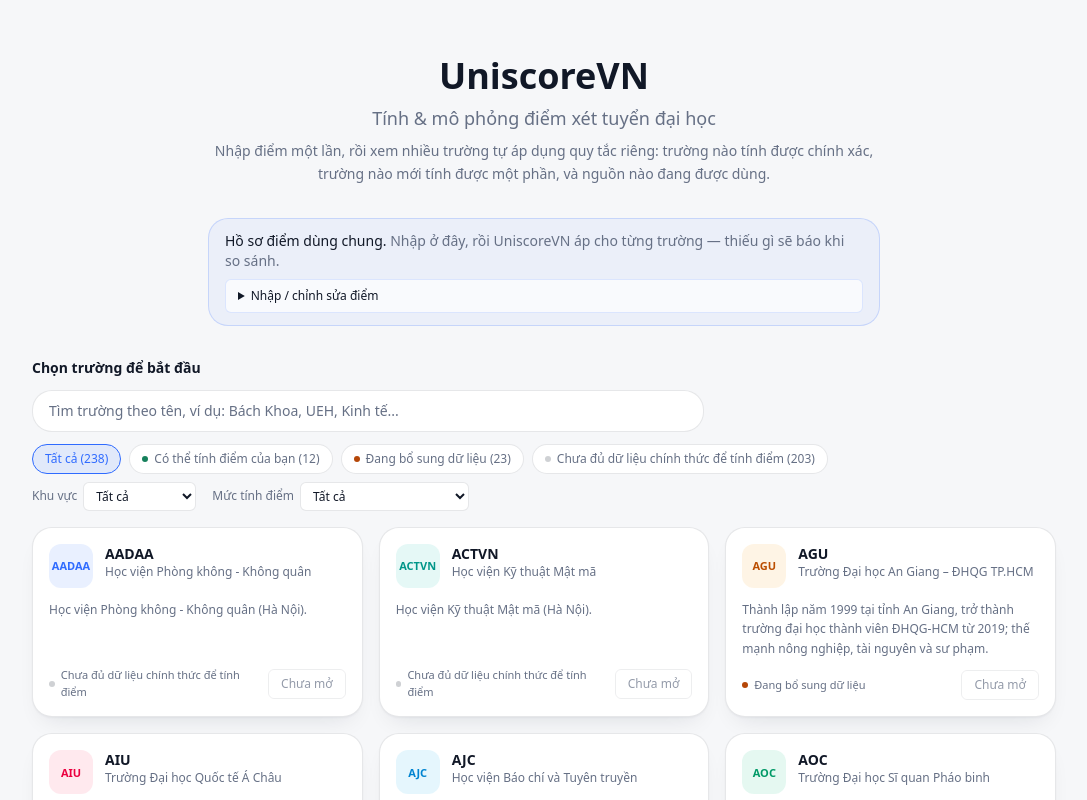
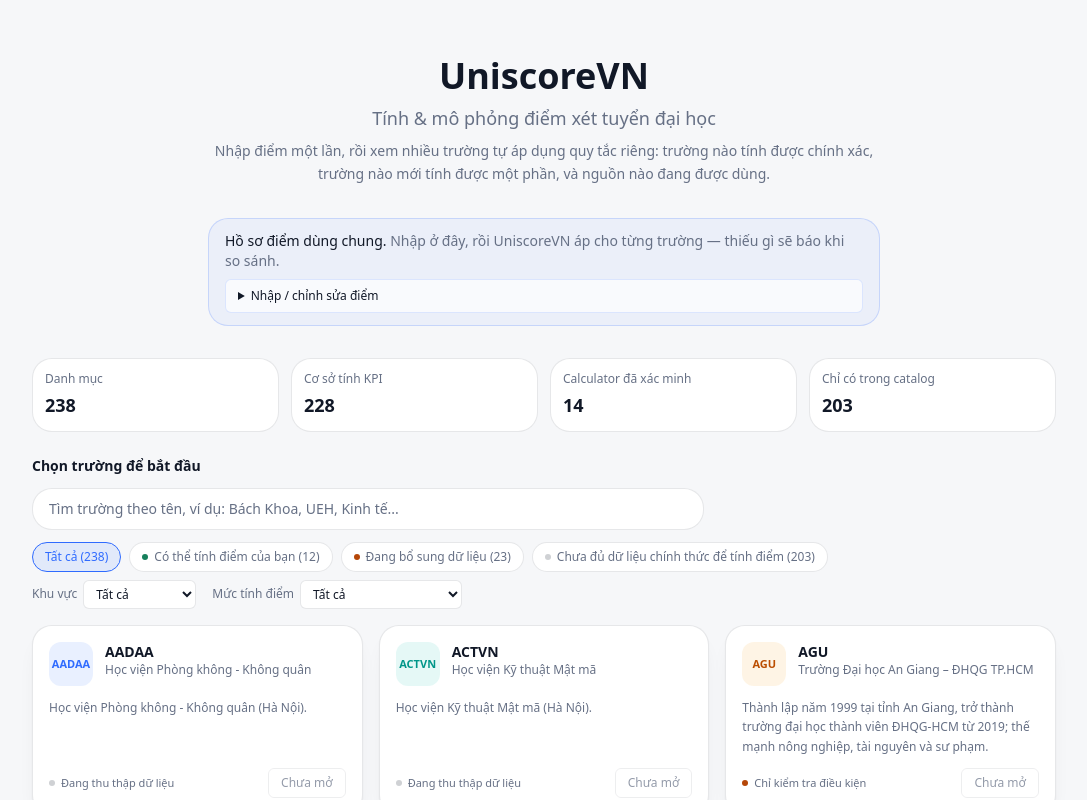
Before and after one commit to shadowhunter67/diemvao, a React (Vite) app: page / in a window 1280 px wide. Shown: the top 800 px of the page, without its empty margins (96-1183 px from the left). Built offline with nearby package versions, Linux system fonts and the light colour scheme.

Commit message:
Clarify catalog and calculator coverage

```diff
--- a/package.json
+++ b/package.json
@@ -6,6 +6,7 @@
   "scripts": {
     "dev": "vite",
     "audit:data": "jiti scripts/audit-admission-data.ts",
+    "stats:coverage": "jiti scripts/stats-coverage.ts",
     "build": "tsc -b && vite build",
     "check:bundle-size": "node scripts/check-bundle-size.mjs",
     "lint": "oxlint",
--- a/src/components/LandingPage.tsx
+++ b/src/components/LandingPage.tsx
@@ -5,6 +5,7 @@ import type { SchoolModule, SchoolRegion, SchoolStatus } from '../core/schoolMod
 import { useApplicantProfile } from '../core/applicantProfileContextCore';
 import { summarizeApplicantProfile } from '../core/applicantProfileSummary';
 import { deriveSchoolCtaLabel } from '../core/schoolCta';
+import { SUPPORT_STATUS_LABELS, deriveInstitutionSupportStatus, institutionCoverage, type InstitutionSupportStatus } from '../data/institutionCoverage';
 import { SharedProfileEditor } from './SharedProfileEditor';
 
 interface LandingPageProps {
@@ -23,9 +24,9 @@ const STATUS_TEXT: Record<SchoolStatus, string> = {
 /** Chấm trạng thái nhỏ trước tên CTA — màu suy trực tiếp từ capability thật (không hard-code theo
  * school ID), cùng nguồn với `deriveSchoolCtaLabel`. */
 function schoolStatusDotClass(school: SchoolModule): string {
-  const c = school.capabilities;
-  if (c?.exactCalculator) return 'bg-success';
-  if (c?.partialCalculator || c?.scoreConversion || c?.eligibility) return 'bg-warning';
+  const supportStatus = deriveInstitutionSupportStatus(school);
+  if (supportStatus === 'verified-calculator') return 'bg-success';
+  if (supportStatus === 'partial-calculator' || supportStatus === 'eligibility-only') return 'bg-warning';
   return 'bg-ink/20';
 }
 
@@ -55,21 +56,19 @@ type StatusFilter = SchoolStatus | 'all';
 const STATUS_FILTER_ORDER: SchoolStatus[] = ['supported', 'researching', 'formula-incomplete'];
 
 /** Mức tính điểm THẬT SỰ derive từ `capabilities` (không phải `status`, vốn còn phụ thuộc có Page
- * hay chưa — xem `schoolModule.ts`) — cùng nguồn với `schoolStatusDotClass`. Trường chưa set
- * `capabilities` (identity-only) rơi vào 'info'. */
-type CapabilityTier = 'exact' | 'partial' | 'info';
+ * hay chưa — xem `schoolModule.ts`) — cùng nguồn với `schoolStatusDotClass`. */
+type CapabilityTier = InstitutionSupportStatus;
 
 function deriveCapabilityTier(school: SchoolModule): CapabilityTier {
-  const c = school.capabilities;
-  if (c?.exactCalculator) return 'exact';
-  if (c?.partialCalculator || c?.scoreConversion || c?.eligibility) return 'partial';
-  return 'info';
+  return deriveInstitutionSupportStatus(school);
 }
 
 const TIER_LABELS: Record<CapabilityTier, string> = {
-  exact: 'Có công thức chính xác',
-  partial: 'Tính được một phần',
-  info: 'Chỉ có thông tin',
+  'verified-calculator': SUPPORT_STATUS_LABELS['verified-calculator'],
+  'partial-calculator': SUPPORT_STATUS_LABELS['partial-calculator'],
+  'eligibility-only': SUPPORT_STATUS_LABELS['eligibility-only'],
+  researched: SUPPORT_STATUS_LABELS.researched,
+  'catalog-only': SUPPORT_STATUS_LABELS['catalog-only'],
 };
 
 const REGION_LABELS: Record<SchoolRegion, string> = { hcm: 'TP.HCM', hanoi: 'Hà Nội', other: 'Khu vực khác' };
@@ -202,6 +201,24 @@ export function LandingPage({ onSelectSchool, onOpenCompare }: LandingPageProps)
       </div>
 
       <div className="mx-auto mt-8 max-w-5xl">
+        <section className="mb-6 grid grid-cols-2 gap-3 text-sm sm:grid-cols-4" aria-label="Thống kê độ phủ dữ liệu">
+          <div className="rounded-card border border-ink/10 bg-surface p-3">
+            <p className="text-xs text-muted">Danh mục</p>
+            <p className="mt-1 text-lg font-semibold text-ink">{institutionCoverage.totalCatalogEntries}</p>
+          </div>
+          <div className="rounded-card border border-ink/10 bg-surface p-3">
+            <p className="text-xs text-muted">Cơ sở tính KPI</p>
+            <p className="mt-1 text-lg font-semibold text-ink">{institutionCoverage.institutionEntries}</p>
+          </div>
+          <div className="rounded-card border border-ink/10 bg-surface p-3">
+            <p className="text-xs text-muted">Calculator đã xác minh</p>
+            <p className="mt-1 text-lg font-semibold text-ink">{institutionCoverage.fullyVerified}</p>
+          </div>
+          <div className="rounded-card border border-ink/10 bg-surface p-3">
+            <p className="text-xs text-muted">Chỉ có trong catalog</p>
+            <p className="mt-1 text-lg font-semibold text-ink">{institutionCoverage.catalogOnly}</p>
+          </div>
+        </section>
         <h2 className="text-sm font-semibold text-ink">Chọn trường để bắt đầu</h2>
 
         <div className="mt-3 max-w-2xl">
@@ -309,7 +326,7 @@ export function LandingPage({ onSelectSchool, onOpenCompare }: LandingPageProps)
                   <div className="mt-3 flex items-center justify-between gap-2">
                     <span className="flex items-center gap-1.5 text-[11px] text-muted">
                       <span aria-hidden="true" className={`h-1.5 w-1.5 rounded-full ${schoolStatusDotClass(school)}`} />
-                      {STATUS_TEXT[school.status]}
+                      {SUPPORT_STATUS_LABELS[deriveInstitutionSupportStatus(school)]}
                     </span>
                     {isClickable ? (
                       <button
--- a/src/core/schoolModule.ts
+++ b/src/core/schoolModule.ts
@@ -20,6 +20,23 @@ export type SchoolOwnership = 'public' | 'private';
 
 /** Khu vực đặt trụ sở chính (nơi thí sinh thi/nộp hồ sơ trực tiếp), không phải nơi có phân hiệu. */
 export type SchoolRegion = 'hcm' | 'hanoi' | 'other';
+
+/**
+ * Cấp tổ chức của entry trong catalog. Mặc định là `institution` để không phá vỡ dữ liệu cũ; các
+ * school/faculty nội bộ vẫn có thể xuất hiện cho navigation/search nhưng không được tính vào KPI
+ * "cơ sở đào tạo tuyển sinh độc lập".
+ */
+export type SchoolEntityLevel =
+  | 'institution'
+  | 'university_system'
+  | 'member_university'
+  | 'school'
+  | 'faculty'
+  | 'academy'
+  | 'campus'
+  | 'program_group'
+  | 'college_pedagogy'
+  | 'other_degree_awarding_institution';
 
 /**
  * Mô tả capability thật ở mức chi tiết hơn `status` — một trường có thể có info/cutoff/
@@ -71,6 +88,7 @@ export interface SchoolModule {
    * lọc theo tiêu chí tương ứng (không mặc định vào nhóm nào). */
   ownership?: SchoolOwnership;
   region?: SchoolRegion;
+  entityLevel?: SchoolEntityLevel;
   /** True nếu là 1 trong 8 trường thành viên ĐHQG-HCM (HCMUT/UIT/UEL/HCMUS/USSH/UHS/IU/AGU). */
   vnuhcm?: boolean;
   /**
--- /dev/null
+++ b/src/data/institutionCoverage.ts
@@ -0,0 +1,65 @@
+import { schoolRegistry } from '../schools';
+import type { SchoolEntityLevel, SchoolModule } from '../core/schoolModule';
+
+export type InstitutionSupportStatus =
+  | 'catalog-only'
+  | 'researched'
+  | 'eligibility-only'
+  | 'partial-calculator'
+  | 'verified-calculator';
+
+export interface InstitutionCoverage {
+  totalCatalogEntries: number;
+  institutionEntries: number;
+  internalUnitEntries: number;
+  researched: number;
+  eligibilitySupported: number;
+  calculatorSupported: number;
+  partialCalculator: number;
+  fullyVerified: number;
+  catalogOnly: number;
+}
+
+const NON_INSTITUTION_ENTITY_LEVELS: readonly SchoolEntityLevel[] = ['school', 'faculty', 'campus', 'program_group'];
+
+export function getSchoolEntityLevel(school: SchoolModule): SchoolEntityLevel {
+  return school.entityLevel ?? 'institution';
+}
+
+export function countsAsInstitutionEntry(school: SchoolModule): boolean {
+  return !NON_INSTITUTION_ENTITY_LEVELS.includes(getSchoolEntityLevel(school));
+}
+
+export function deriveInstitutionSupportStatus(school: SchoolModule): InstitutionSupportStatus {
+  const capabilities = school.capabilities;
+  if (capabilities?.exactCalculator) return 'verified-calculator';
+  if (capabilities?.partialCalculator || capabilities?.scoreConversion) return 'partial-calculator';
+  if (capabilities?.eligibility || capabilities?.cutoffs) return 'eligibility-only';
+  if (capabilities?.admissionInfo || capabilities?.programs) return 'researched';
+  return 'catalog-only';
+}
+
+export function summarizeInstitutionCoverage(schools: readonly SchoolModule[] = Object.values(schoolRegistry)): InstitutionCoverage {
+  const statuses = schools.map((school) => deriveInstitutionSupportStatus(school));
+  return {
+    totalCatalogEntries: schools.length,
+    institutionEntries: schools.filter(countsAsInstitutionEntry).length,
+    internalUnitEntries: schools.filter((school) => !countsAsInstitutionEntry(school)).length,
+    researched: statuses.filter((status) => status !== 'catalog-only').length,
+    eligibilitySupported: statuses.filter((status) => status === 'eligibility-only').length,
+    calculatorSupported: statuses.filter((status) => status === 'partial-calculator' || status === 'verified-calculator').length,
+    partialCalculator: statuses.filter((status) => status === 'partial-calculator').length,
+    fullyVerified: statuses.filter((status) => status === 'verified-calculator').length,
+    catalogOnly: statuses.filter((status) => status === 'catalog-only').length,
+  };
+}
+
+export const institutionCoverage = summarizeInstitutionCoverage();
+
+export const SUPPORT_STATUS_LABELS: Record<InstitutionSupportStatus, string> = {
+  'catalog-only': 'Đang thu thập dữ liệu',
+  researched: 'Đang bổ sung dữ liệu',
+  'eligibility-only': 'Chỉ kiểm tra điều kiện',
+  'partial-calculator': 'Tính được một phần',
+  'verified-calculator': 'Đã xác minh',
+};
--- a/src/schools/finalCatalog.ts
+++ b/src/schools/finalCatalog.ts
@@ -11,6 +11,7 @@ interface FinalCatalogSchool {
   location: string;
   ownership: SchoolModule['ownership'];
   region: SchoolModule['region'];
+  entityLevel?: SchoolModule['entityLevel'];
 }
 
 const unsupportedCapabilities = {
@@ -136,6 +137,26 @@ export const finalCatalogSchools: readonly FinalCatalogSchool[] = [
   { id: 'navalacademy', shortName: 'VNA-Navy', name: 'Học viện Hải quân', location: 'Khánh Hòa', ownership: 'public', region: 'other' },
 ];
 
+const finalCatalogInternalUnitIds = new Set([
+  'tnuis',
+  'soict',
+  'sms',
+  'sme',
+  'scls',
+  'seee',
+  'semhust',
+  'neucob',
+  'ncepa',
+  'nctneu',
+]);
+
+function resolveFinalCatalogEntityLevel(school: FinalCatalogSchool): SchoolModule['entityLevel'] {
+  if (finalCatalogInternalUnitIds.has(school.id)) return school.id === 'tnuis' ? 'faculty' : 'school';
+  if (school.name.startsWith('Học viện')) return 'academy';
+  if (school.name.startsWith('Đại học')) return 'university_system';
+  return school.entityLevel ?? 'institution';
+}
+
 export const finalCatalogKnowledgeGap = {
   id: 'final-catalog-official-admission-rules',
   label: 'Chưa research đủ nguồn tuyển sinh chính thức 2026 cho trường này.',
@@ -165,6 +186,7 @@ export const finalCatalogModules: Record<string, SchoolModule> = Object.fromEntr
       status: 'formula-incomplete',
       ownership: school.ownership,
       region: school.region,
+      entityLevel: resolveFinalCatalogEntityLevel(school),
       vnuhcm: false,
       summary: 'Đã đưa vào roster 238 theo catalog toàn quốc; cần research nguồn tuyển sinh chính thức trước khi tính điều kiện hoặc điểm.',
       capabilities: catalogOnlyCapabilities,
```
Also changed, not shown: scripts/audit-admission-data.ts (+8 -0 lines), scripts/stats-coverage.ts (added, +12 -0 lines), 2 other files (tests, documents, lock files or other folders).
